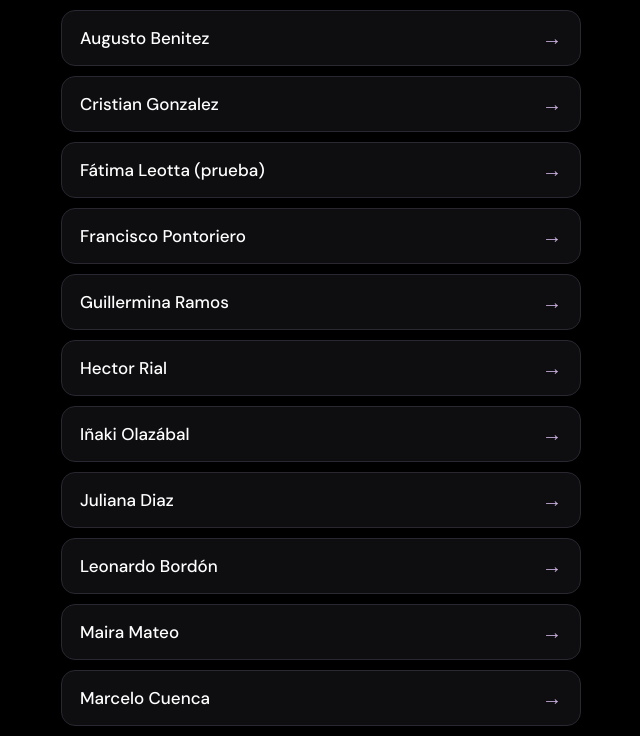
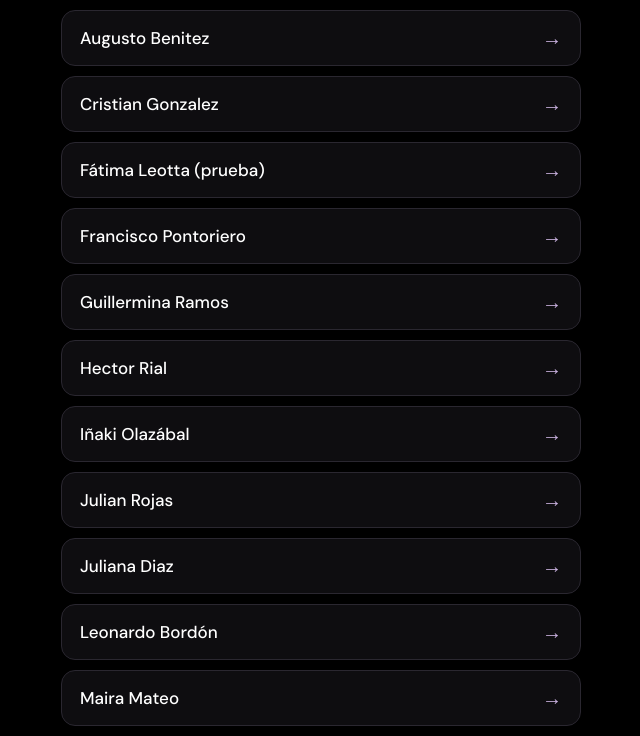
Before and after one commit to FatimaLeotta/newweb26power, a plain HTML site: page mesa.html in a window 1280 px wide. Shown: the part 384-1120 px from the top of the page, without its empty margins (319-959 px from the left). Drawn offline with Linux system fonts and the light colour scheme.

Commit message:
Mesa de Founders: sumar a Julian Rojas
Co-Authored-By: Claude Opus 5.5 <noreply@anthropic.com>
Claude-Session: https://claude.ai/code/session_01Qh8bc9khuDcAA7zm1RCYHT

```diff
--- a/mesa.html
+++ b/mesa.html
@@ -150,7 +150,7 @@ footer i{color:var(--lila);font-family:'Source Serif 4',Georgia,serif}
     ['Guillermina Ramos','91'],['Maira Mateo','83'],['Leonardo Bordón','30'],
     ['Iñaki Olazábal','18'],['Max Quintana','41'],['Cristian Gonzalez','56'],
     ['Francisco Pontoriero','60'],['Hector Rial','51'],['Marcelo Cuenca','62'],
-    ['Alejandra Jiménez','59'],['Juliana Diaz','37'],['Matías Soria','40'],
+    ['Alejandra Jiménez','59'],['Juliana Diaz','37'],['Matías Soria','40'],['Julian Rojas','74'],
     ['Fátima Leotta (prueba)','77']
   ];
   PEOPLE.sort(function(a,b){return a[0].localeCompare(b[0],'es');});
```
